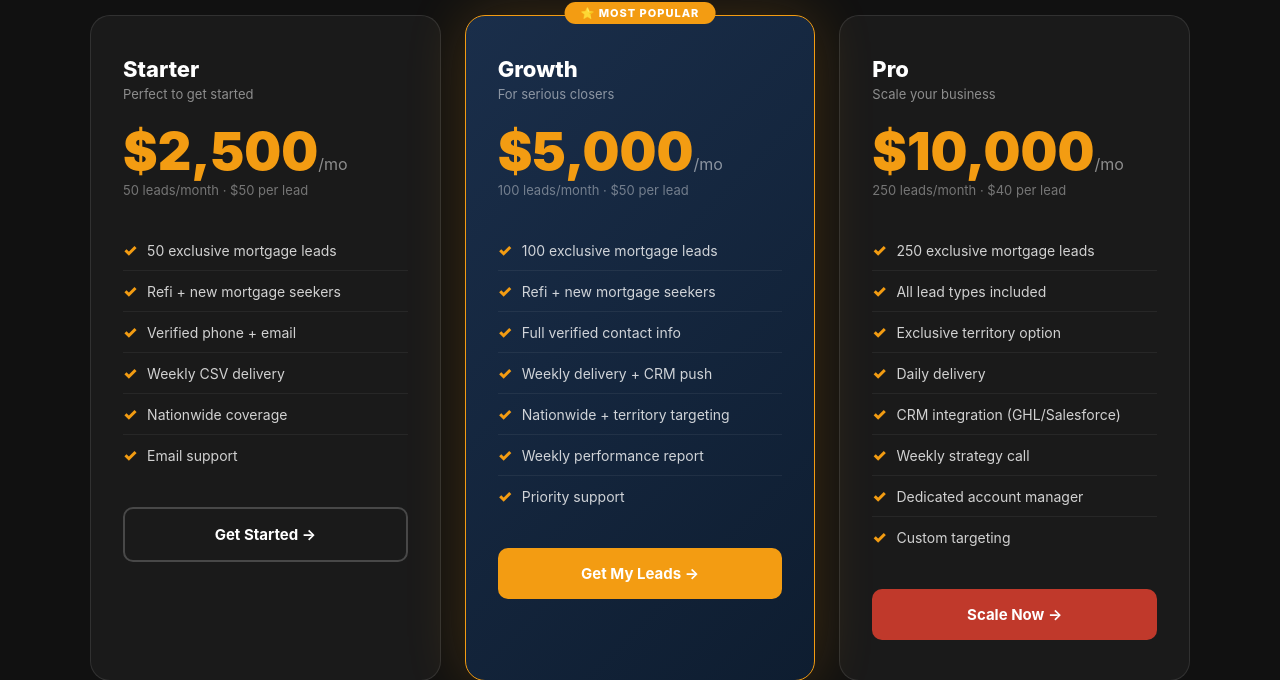
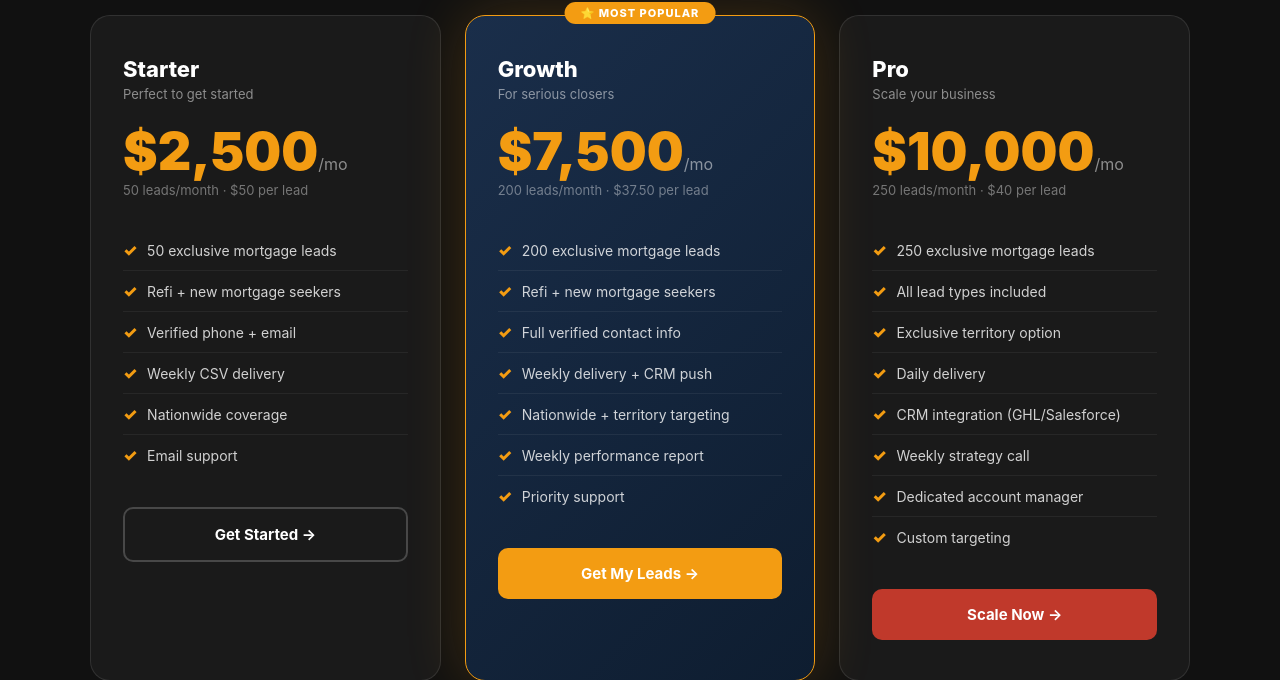
Before and after one commit to robertzinno0-ctrl/boknows-marketing-site, a Flask app: page /mortgage-leads in a window 1280 px wide. Shown: the part 3090-3770 px from the top of the page. Run offline with Flask 3, Linux system fonts and the light colour scheme.

Commit message:
Update pricing: /50, /200, /250

```diff
--- a/templates/mortgage_leads.html
+++ b/templates/mortgage_leads.html
@@ -274,10 +274,10 @@ footer a{color:var(--gold);text-decoration:none}
       <div class="pkg-badge">⭐ Most Popular</div>
       <div class="pkg-name">Growth</div>
       <div class="pkg-type">For serious closers</div>
-      <div class="pkg-price">$5,000<span>/mo</span></div>
-      <div class="pkg-per">100 leads/month · $50 per lead</div>
+      <div class="pkg-price">$7,500<span>/mo</span></div>
+      <div class="pkg-per">200 leads/month · $37.50 per lead</div>
       <ul class="pkg-features">
-        <li>100 exclusive mortgage leads</li>
+        <li>200 exclusive mortgage leads</li>
         <li>Refi + new mortgage seekers</li>
         <li>Full verified contact info</li>
         <li>Weekly delivery + CRM push</li>
@@ -292,6 +292,7 @@ footer a{color:var(--gold);text-decoration:none}
       <div class="pkg-type">Scale your business</div>
       <div class="pkg-price">$10,000<span>/mo</span></div>
       <div class="pkg-per">250 leads/month · $40 per lead</div>
+
 
       <ul class="pkg-features">
         <li>250 exclusive mortgage leads</li>
@@ -373,7 +374,7 @@ footer a{color:var(--gold);text-decoration:none}
           <label>Package *</label>
           <select name="package" required>
             <option value="starter">Starter — $2,500/mo (50 leads)</option>
-            <option value="growth" selected>Growth — $5,000/mo (100 leads)</option>
+            <option value="growth" selected>Growth — $7,500/mo (200 leads)</option>
             <option value="pro">Pro — $10,000/mo (250 leads)</option>
             <option value="enterprise">Enterprise — Custom</option>
           </select>
```
